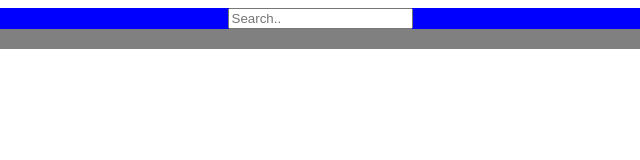
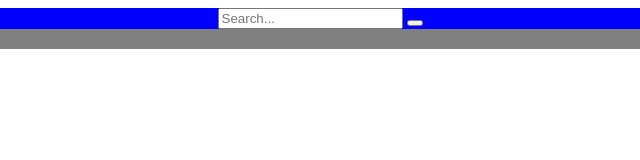
Before and after one commit to FrankzeeTank/FrankzeeTank.github.io, a plain HTML site: page index.html in a window 1280 px wide. Shown: the full height of the page, 320-960 px from the left. Drawn offline with Linux system fonts and the light colour scheme.

Commit message:
Update index.html

```diff
--- a/index.html
+++ b/index.html
@@ -12,7 +12,8 @@
   <body>
     <div class="wrapper">
       <div class="topnav">
-        <input type="text" placeholder="Search..">
+        <input type="text" placeholder="Search..." name="search">
+        <button type="submit"><i class="fa fa-search"></i></button>
       </div>
       <div class="header">
       </div>
```
